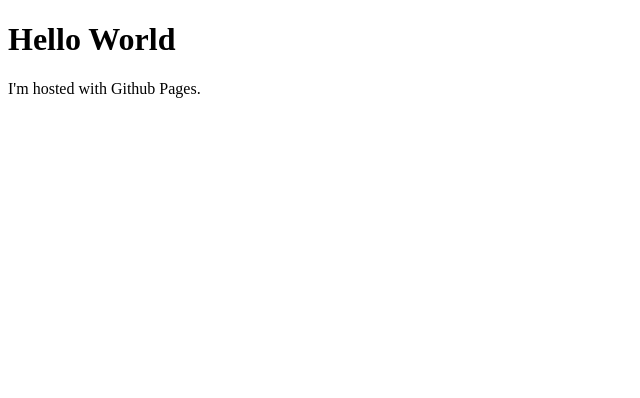
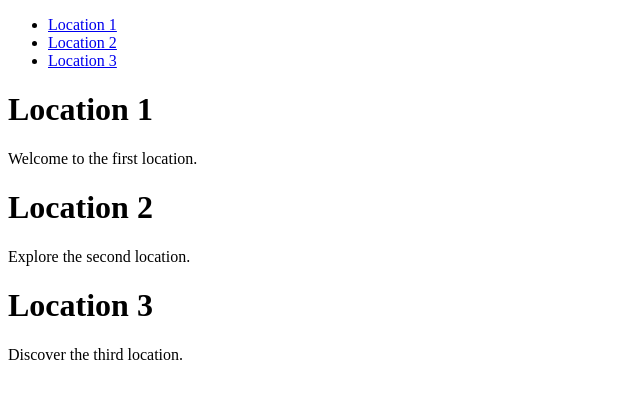
Before and after one commit to Jason231-ctrl/Jason231-ctrl.github.io, a plain HTML site: page index.html in a window 1280 px wide. Shown: the whole page, without its empty margins (0-640 px from the left). Drawn offline with Linux system fonts and the light colour scheme.

Commit message:
html update

```diff
--- a/index.html
+++ b/index.html
@@ -1,7 +1,36 @@
 <!DOCTYPE html>
-<html>
-    <body>
-        <h1>Hello World</h1>
-        <p>I'm hosted with Github Pages.</p>
-    </body>
+<html lang="en">
+<head>
+    <meta charset="UTF-8">
+    <meta name="viewport" content="width=device-width, initial-scale=1.0">
+    <title>Travel Photo Gallery</title>
+    <link rel="stylesheet" href="style.css">
+</head>
+<body>
+
+<nav>
+    <ul>
+        <li><a href="#location1">Location 1</a></li>
+        <li><a href="#location2">Location 2</a></li>
+        <li><a href="#location3">Location 3</a></li>
+    </ul>
+</nav>
+
+<div class="section" id="location1">
+    <h1>Location 1</h1>
+    <p>Welcome to the first location.</p>
+</div>
+
+<div class="section" id="location2">
+    <h1>Location 2</h1>
+    <p>Explore the second location.</p>
+</div>
+
+<div class="section" id="location3">
+    <h1>Location 3</h1>
+    <p>Discover the third location.</p>
+</div>
+
+<script src="script.js"></script>
+</body>
 </html>
```
